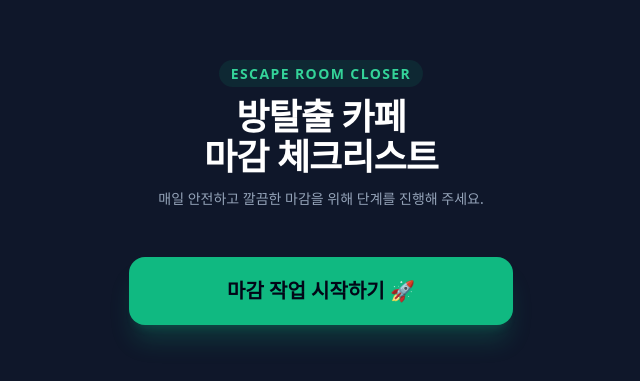
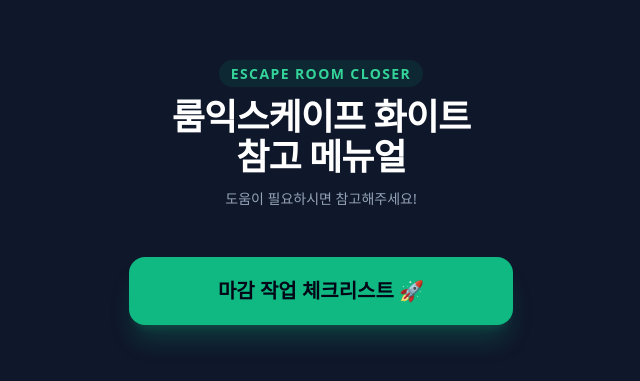
Before and after one commit to hardlife0/White-escape-closer, a React (Vite) app: page / in a window 1280 px wide. Shown: the part 207-588 px from the top of the page, without its empty margins (319-959 px from the left). Built offline with nearby package versions, Linux system fonts and the light colour scheme.

Commit message:
문구수정

```diff
--- a/src/App.jsx
+++ b/src/App.jsx
@@ -23,19 +23,19 @@ export default function App() {
             Escape Room Closer
           </span>
           <h1 className="text-4xl font-extrabold tracking-tight">
-            방탈출 카페
+            룸익스케이프 화이트
             <br />
-            마감 체크리스트
+            참고 메뉴얼
           </h1>
           <p className="text-slate-400 text-sm">
-            매일 안전하고 깔끔한 마감을 위해 단계를 진행해 주세요.
+            도움이 필요하시면 참고해주세요!
           </p>
         </div>
         <button
           onClick={() => setStep(1)}
           className="w-full max-w-sm bg-emerald-500 hover:bg-emerald-600 active:scale-95 text-slate-950 font-bold py-5 rounded-2xl shadow-xl shadow-emerald-500/20 transition-all text-xl"
         >
-          마감 작업 시작하기 🚀
+          마감 작업 체크리스트 🚀
         </button>
       </div>
     );
```
